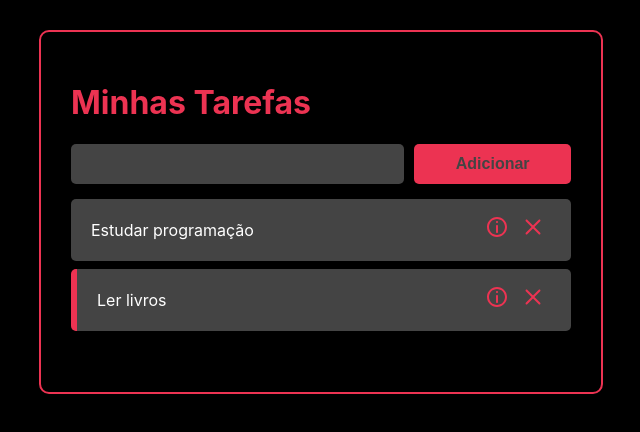
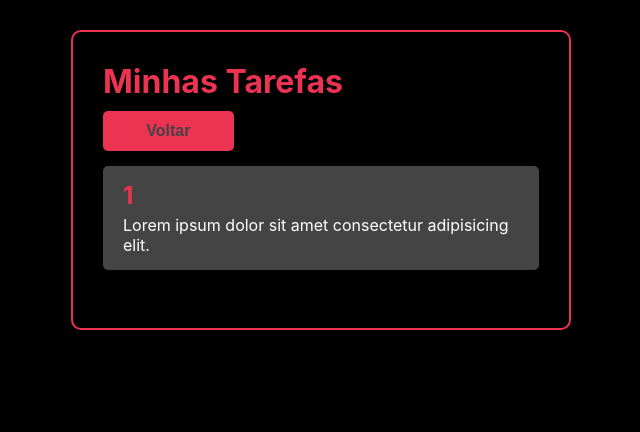
Before and after one commit to bdellacoletta/react-dicasparadevs, a React (Create React App) app: page /1 in a window 1280 px wide. Shown: the top 432 px of the page, without its empty margins (319-959 px from the left). Built offline with nearby package versions, Linux system fonts and the light colour scheme.

Commit message:
adicionado react-router-dom

```diff
--- a/package.json
+++ b/package.json
@@ -9,7 +9,7 @@
     "react": "^18.2.0",
     "react-dom": "^18.2.0",
     "react-icons": "^4.4.0",
-    "react-router-dom": "^6.3.0",
+    "react-router-dom": "^5.2.0",
     "react-scripts": "^2.1.3",
     "uuid": "^8.3.2",
     "web-vitals": "^2.1.4"
--- a/src/App.jsx
+++ b/src/App.jsx
@@ -1,9 +1,11 @@
 import React, { useState } from 'react';
-import {v4 as uuidv4} from 'uuid'
+import { v4 as uuidv4 } from 'uuid';
+import { BrowserRouter as Router, Route } from 'react-router-dom';
 
 import Header from './components/Header';
 import Tasks from './components/Tasks';
 import AddTask from './components/AddTask';
+import TaskDetails from './components/TaksDetails'
 
 import './App.css';
 
@@ -51,13 +53,22 @@
   };
 
   return (
-    <>
+    <Router>
       <div className="container">
           <Header />
-          <AddTask handleTaskAddition={handleTaskAddition} />
-          <Tasks tasks={tasks} handleTaskClick={handleTaskClick} handleTaskDeletion={handleTaskDeletion} />
+          <Route
+            path="/"
+            exact
+            render={() => (
+              <>
+                <AddTask handleTaskAddition={handleTaskAddition} />
+                <Tasks tasks={tasks} handleTaskClick={handleTaskClick} handleTaskDeletion={handleTaskDeletion} />
+              </>
+            )}
+          />
+          <Route path="/:taskTitle" exact component={TaskDetails} />
       </div>
-    </>
+    </Router>
   );
 };
 
--- /dev/null
+++ b/src/components/TaksDetails.jsx
@@ -0,0 +1,25 @@
+import React from 'react';
+import { useParams } from 'react-router-dom';
+
+import Button from './Button';
+
+import './TaskDetails.css';
+
+const TaskDetails = () => {
+  const params = useParams();
+  return (
+    <>
+      <div className="back-button-container">
+        <Button>Voltar</Button>
+      </div>
+      <div className="task-details-container">
+        <h2>{params.taskTitle}</h2>
+        <p>
+          Lorem ipsum dolor sit amet consectetur adipisicing elit.
+        </p>
+      </div>
+    </>
+   );
+}
+
+export default TaskDetails;
--- /dev/null
+++ b/src/components/TaskDetails.css
@@ -0,0 +1,19 @@
+.back-button-container {
+  width: 30%;
+  margin-top: 10px;
+}
+
+.task-details-container {
+  background-color: rgb(68, 68, 68);
+  margin: 15px 0;
+  padding: 15px 20px;
+  display: flex;
+  flex-direction: column;
+  color: rgb(255, 255, 255);
+  border-radius: 5px;
+}
+
+.task-details-container h2 {
+  margin-bottom: 5px;
+  color:rgb(236, 51, 82)
+}
--- a/src/index.css
+++ b/src/index.css
@@ -1,3 +1,9 @@
+* {
+  margin: 0;
+  padding: 0;
+  box-sizing: border-box;
+}
+
 body {
   margin: 0;
   font-family: -apple-system, BlinkMacSystemFont, 'Segoe UI', 'Roboto', 'Oxygen',
```
Also changed, not shown: 1 other file (tests, documents, lock files or other folders).
